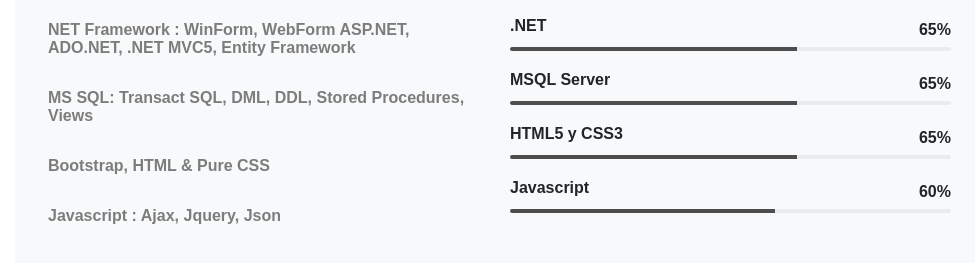
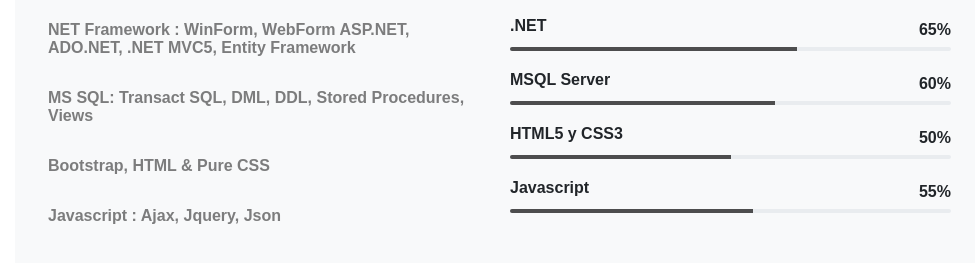
Before and after one commit to AndreAVP92/PortfolioWeb, a plain HTML site: page index.html in a window 1280 px wide. Shown: the part 1686-1949 px from the top of the page, without its empty margins (305-1280 px from the left). Drawn offline with nearby package versions, Linux system fonts and the light colour scheme; a web font is replaced by a local one.

Commit message:
Add files via upload

```diff
--- a/index.html
+++ b/index.html
@@ -134,28 +134,28 @@
                                 <div class="bar-1 mb-4">
                                     <div class="d-flex flex-row justify-content-between">
                                         <p class="font-ram font-size-16">MSQL Server</p>
-                                        <span class="font-ram font-size-16">65%</span>
+                                        <span class="font-ram font-size-16">60%</span>
                                     </div>
                                     <div class="progress" style="height: 4px;">
-                                        <div class="progress-bar bgcolor-black" role="progressbar" style="width:65%"></div>
+                                        <div class="progress-bar bgcolor-black" role="progressbar" style="width:60%"></div>
                                     </div>
                                 </div>
                                 <div class="bar-1 mb-4">
                                     <div class="d-flex flex-row justify-content-between">
                                         <p class="font-ram font-size-16">HTML5 y CSS3</p>
-                                        <span class="font-ram font-size-16">65%</span>
+                                        <span class="font-ram font-size-16">50%</span>
                                     </div>
                                     <div class="progress" style="height: 4px;">
-                                        <div class="progress-bar bgcolor-black" role="progressbar" style="width:65%"></div>
+                                        <div class="progress-bar bgcolor-black" role="progressbar" style="width:50%"></div>
                                     </div>
                                 </div>
                                 <div class="bar-1 mb-4">
                                     <div class="d-flex flex-row justify-content-between">
                                         <p class="font-ram font-size-16">Javascript</p>
-                                        <span class="font-ram font-size-16">60%</span>
+                                        <span class="font-ram font-size-16">55%</span>
                                     </div>
                                     <div class="progress" style="height: 4px;">
-                                        <div class="progress-bar bgcolor-black" role="progressbar" style="width:60%"></div>
+                                        <div class="progress-bar bgcolor-black" role="progressbar" style="width:55%"></div>
                                     </div>
                                 </div>
                             </div>
```
Also changed, not shown: index.js (+8 -6 lines), style.css (line endings or trailing spaces).
